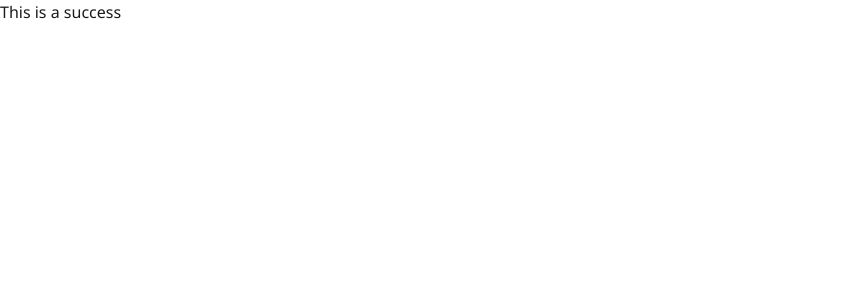
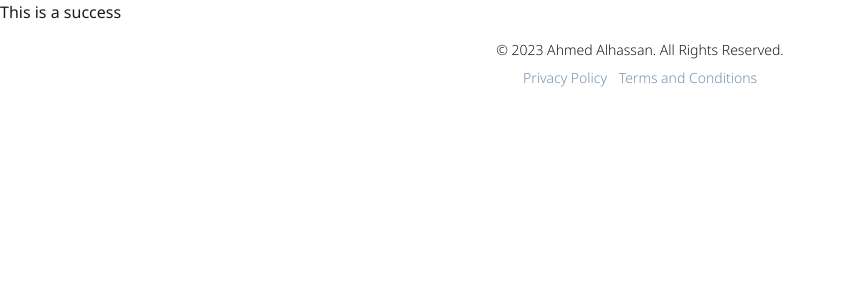
Before and after one commit to ahmedfaaid/jollof-league, a SvelteKit app in the folder client/: page /success in a window 1280 px wide. Shown: the top 300 px of the page, without its empty margins (0-846 px from the left). Built offline with nearby package versions, Linux system fonts and the light colour scheme.

Commit message:
client: move layout to layout page

```diff
--- a/client/src/routes/+layout.svelte
+++ b/client/src/routes/+layout.svelte
@@ -1,5 +1,16 @@
 <script>
-  import '../app.css';
+	import '../app.css';
 </script>
 
-<slot />
+<div class="min-h-screen md:h-screen md:min-h-0">
+	<slot />
+	<footer class="flex h-20 items-center justify-center text-sm font-light">
+		<div class="text-center">
+			<p>&#169; {new Date().getFullYear()} Ahmed Alhassan. All Rights Reserved.</p>
+			<div class="mt-2">
+				<a href="/privacy" class="text-weldon-blue mr-2">Privacy Policy</a>
+				<a href="/terms-conditions" class="text-weldon-blue">Terms and Conditions</a>
+			</div>
+		</div>
+	</footer>
+</div>
--- a/client/src/routes/+page.svelte
+++ b/client/src/routes/+page.svelte
@@ -5,7 +5,6 @@
 	export let form;
 </script>
 
-<div class="min-h-screen md:h-screen md:min-h-0">
 <div class="flex w-full flex-col sm:h-[calc(100vh-80px)] md:flex-row">
 	<div
 		class="bg-columbia-blue w-full bg-[url('/undraw_basketball_re_7701.svg?url')] bg-contain bg-right-bottom bg-no-repeat md:w-1/2 md:bg-[left_top_20rem]"
@@ -18,9 +17,7 @@
 					Are you interested in joining the <span>Jollof Fantasy League</span>?
 				</p>
 				<p class="mb-4 text-xl lg:text-2xl">Leave your details in the form.</p>
-					<p class="lg:text-lg">
-						We'll contact you with instructions and a link to join the league
-					</p>
+				<p class="lg:text-lg">We'll contact you with instructions and a link to join the league</p>
 			</div>
 		</div>
 	</div>
@@ -85,9 +82,7 @@
 					<label
 						for="phone_number"
 						class={`mb-2 block text-sm font-thin lg:text-base ${
-								form?.error && form?.field === 'phone_number'
-									? 'text-red-500'
-									: 'text-dark-cerulean'
+							form?.error && form?.field === 'phone_number' ? 'text-red-500' : 'text-dark-cerulean'
 						}`}>Phone Number</label
 					>
 					<input
@@ -107,13 +102,3 @@
 		</div>
 	</div>
 </div>
-	<footer class="flex h-20 items-center justify-center text-sm font-light">
-		<div class="text-center">
-			<p>&#169; {new Date().getFullYear()} Ahmed Alhassan. All Rights Reserved.</p>
-			<div class="mt-2">
-				<a href="/privacy" class="text-weldon-blue mr-2">Privacy Policy</a>
-				<a href="/terms-conditions" class="text-weldon-blue">Terms and Conditions</a>
-			</div>
-		</div>
-	</footer>
-</div>
```
Lines whose indentation alone changed are shown as unchanged.
